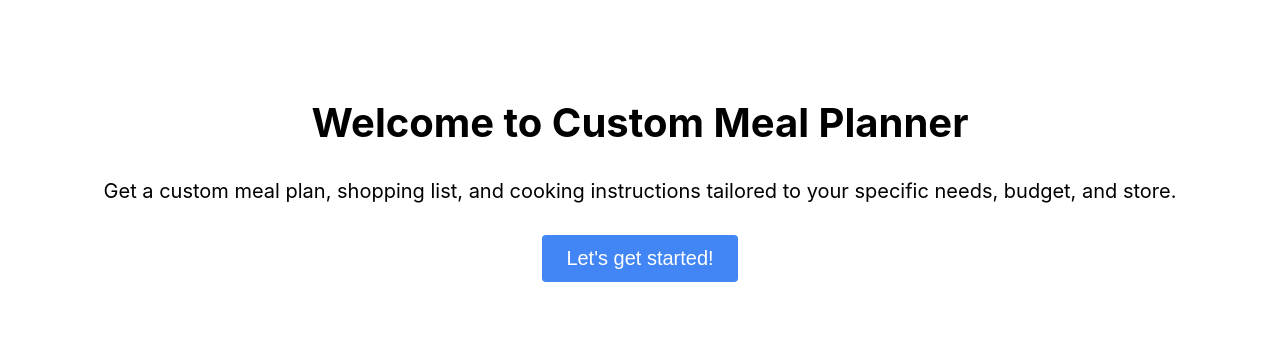
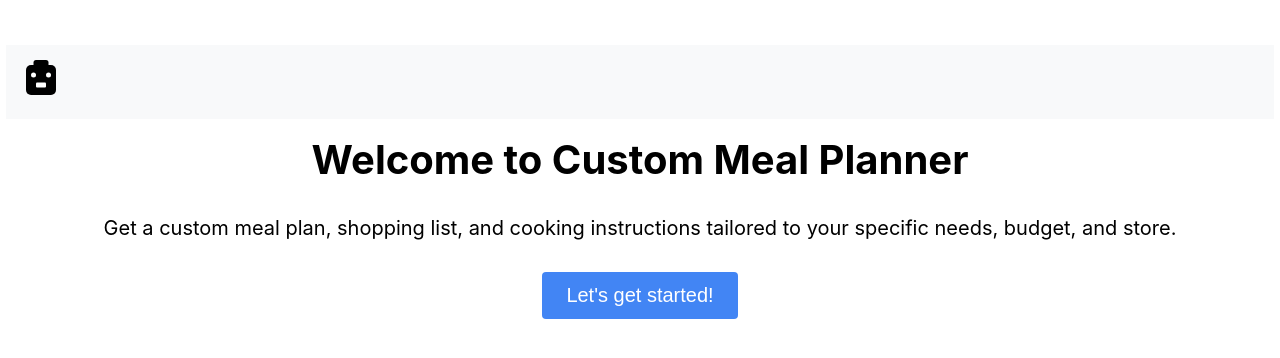
Before and after one commit to martinclason123/ai-grocery-list, a Next.js app: page / in a window 1280 px wide. Shown: the part 210-568 px from the top of the page. Built offline with nearby package versions, Linux system fonts and the light colour scheme.

Commit message:
form enhancements

```diff
--- a/src/components/ConfirmationPage.js
+++ b/src/components/ConfirmationPage.js
@@ -5,9 +5,10 @@ import {
   QuestionAnswer,
   Question,
   Answer,
+  BackButton,
 } from "@/styles/ConfirmationPageStyles";
 
-const ConfirmationPage = ({ formData }) => {
+const ConfirmationPage = ({ formData, onBackButtonClick }) => {
   const formattedFormData = Object.entries(formData);
 
   return (
@@ -19,6 +20,7 @@ const ConfirmationPage = ({ formData }) => {
           <Answer>{JSON.stringify(answer)}</Answer>
         </QuestionAnswer>
       ))}
+      <BackButton onClick={onBackButtonClick}>Back</BackButton>
     </ConfirmationContainer>
   );
 };
--- a/src/components/questions/Question1.js
+++ b/src/components/questions/Question1.js
@@ -5,7 +5,7 @@ import {
   AnswerInput,
 } from "@/styles/QuestionStyles";
 
-const Question1 = ({ onFormDataChange }) => {
+const Question1 = ({ onFormDataChange, value }) => {
   const inputRef = useRef();
 
   useEffect(() => {
@@ -25,6 +25,7 @@ const Question1 = ({ onFormDataChange }) => {
         min="1"
         step="1"
         onChange={handleChange}
+        value={value || ""}
       />
     </QuestionContainer>
   );
--- a/src/components/questions/Question2.js
+++ b/src/components/questions/Question2.js
@@ -5,7 +5,7 @@ import {
   AnswerInput,
 } from "@/styles/QuestionStyles";
 
-const Question2 = ({ onFormDataChange }) => {
+const Question2 = ({ onFormDataChange, value }) => {
   const inputRef = useRef();
 
   useEffect(() => {
@@ -25,6 +25,7 @@ const Question2 = ({ onFormDataChange }) => {
         min="1"
         step="1"
         onChange={handleChange}
+        value={value || ""}
       />
     </QuestionContainer>
   );
--- a/src/components/questions/Question3.js
+++ b/src/components/questions/Question3.js
@@ -7,10 +7,10 @@ import {
   PredictiveMatch,
 } from "@/styles/QuestionStyles";
 
-const Question3 = ({ onFormDataChange }) => {
+const Question3 = ({ onFormDataChange, value }) => {
   const inputRef = useRef();
   const [matches, setMatches] = useState([]);
-  const [inputValue, setInputValue] = useState("");
+  const [inputValue, setInputValue] = useState(value || "");
 
   const StoreList = [
     /* Populate this data with the most popular US grocery stores */
--- a/src/components/questions/Question4.js
+++ b/src/components/questions/Question4.js
@@ -6,10 +6,10 @@ import {
   CheckBoxLabel,
 } from "@/styles/QuestionStyles";
 
-const Question4 = ({ onFormDataChange }) => {
+const Question4 = ({ onFormDataChange, value }) => {
   const inputRef = useRef();
 
-  const [priorities, setPriorities] = useState([]);
+  const [priorities, setPriorities] = useState(value || []);
 
   useEffect(() => {
     inputRef.current.focus();
@@ -37,6 +37,7 @@ const Question4 = ({ onFormDataChange }) => {
             value={priority}
             id={`priority-${index}`}
             onChange={handleChange}
+            checked={priorities.includes(priority)}
           />
           <CheckBoxLabel htmlFor={`priority-${index}`}>
             {priority}
--- a/src/components/questions/Question5.js
+++ b/src/components/questions/Question5.js
@@ -7,11 +7,11 @@ import {
   AddButton,
 } from "@/styles/QuestionStyles";
 
-const Question5 = ({ onFormDataChange }) => {
+const Question5 = ({ onFormDataChange, value }) => {
   const inputRef = useRef();
   const otherRef = useRef();
 
-  const [restricted, setRestricted] = useState([]);
+  const [restricted, setRestricted] = useState(value || []);
   const [other, setOther] = useState("");
   const [restrictedList, setRestrictedList] = useState([
     "Eggs",
--- a/src/components/questions/Question6.js
+++ b/src/components/questions/Question6.js
@@ -6,10 +6,10 @@ import {
   CheckBoxLabel,
 } from "@/styles/QuestionStyles";
 
-const Question6 = ({ onFormDataChange }) => {
+const Question6 = ({ onFormDataChange, value }) => {
   const inputRef = useRef();
 
-  const [meals, setMeals] = useState([]);
+  const [meals, setMeals] = useState(value || []);
 
   useEffect(() => {
     inputRef.current.focus();
@@ -37,6 +37,7 @@ const Question6 = ({ onFormDataChange }) => {
             value={priority}
             id={`priority-${index}`}
             onChange={handleChange}
+            checked={meals.includes(priority)}
           />
           <CheckBoxLabel htmlFor={`priority-${index}`}>
             {priority}
--- a/src/components/questions/Question7.js
+++ b/src/components/questions/Question7.js
@@ -1,3 +1,4 @@
+// Question7.js
 import React, { useEffect, useRef, useState } from "react";
 import {
   QuestionContainer,
@@ -6,10 +7,10 @@ import {
   CheckBoxLabel,
 } from "@/styles/QuestionStyles";
 
-const Question7 = ({ onFormDataChange }) => {
+const Question7 = ({ onFormDataChange, value }) => {
   const inputRef = useRef();
 
-  const [selectedDay, setSelectedDay] = useState("");
+  const [selectedDay, setSelectedDay] = useState(value || "");
 
   useEffect(() => {
     inputRef.current.focus();
--- a/src/pages/index.js
+++ b/src/pages/index.js
@@ -1,22 +1,87 @@
-import React, { useState } from "react";
+import React, { useState, useEffect } from "react";
 import Head from "next/head";
 import {
   Container,
   Header,
   Description,
   CallToAction,
+  Navbar,
+  RobotLogo,
 } from "../styles/HomePageStyles";
 import MultiStepForm from "../components/MultiStepForm";
 
 export default function Home() {
   const [showForm, setShowForm] = useState(false);
+  const [initialized, setInitialized] = useState(false);
+
+  useEffect(() => {
+    if (typeof window !== "undefined") {
+      const initialShowForm = localStorage.getItem("formOpen") === "true";
+      setShowForm(initialShowForm);
+      setInitialized(true);
+    }
+  }, []);
+
+  useEffect(() => {
+    if (initialized) {
+      if (typeof window !== "undefined" && showForm) {
+        localStorage.setItem("formOpen", "true");
+      } else if (typeof window !== "undefined") {
+        localStorage.removeItem("formOpen");
+      }
+    }
+  }, [showForm, initialized]);
 
   const handleGetStarted = () => {
     setShowForm(true);
   };
 
+  const handleLogoClick = () => {
+    setShowForm(false);
+  };
+
   return (
     <Container>
+      <Navbar>
+        <RobotLogo onClick={handleLogoClick}>
+          <svg
+            xmlns="http://www.w3.org/2000/svg"
+            viewBox="0 0 100 100"
+            width="50"
+            height="50"
+          >
+            <rect
+              x="20"
+              y="20"
+              width="60"
+              height="60"
+              fill="black"
+              rx="10"
+              ry="10"
+            />
+            <rect
+              x="35"
+              y="10"
+              width="30"
+              height="15"
+              fill="black"
+              rx="5"
+              ry="5"
+            />
+            <circle cx="35" cy="40" r="5" fill="white" />
+            <circle cx="65" cy="40" r="5" fill="white" />
+            <rect
+              x="40"
+              y="55"
+              width="20"
+              height="10"
+              fill="white"
+              rx="2"
+              ry="2"
+            />
+          </svg>
+        </RobotLogo>
+      </Navbar>
       <Head>
         <title>Custom Meal Planner</title>
         <meta
--- a/src/styles/ConfirmationPageStyles.js
+++ b/src/styles/ConfirmationPageStyles.js
@@ -28,3 +28,17 @@ export const Answer = styled.p`
   font-size: 1.1rem;
   margin: 0;
 `;
+
+export const BackButton = styled.button`
+  background-color: #0099ff;
+  color: white;
+  border: none;
+  cursor: pointer;
+  padding: 10px 20px;
+  font-size: 16px;
+  margin-top: 20px;
+
+  &:hover {
+    background-color: #007acc;
+  }
+`;
--- a/src/styles/HomePageStyles.js
+++ b/src/styles/HomePageStyles.js
@@ -37,3 +37,16 @@ export const CallToAction = styled.button`
     color: white;
   }
 `;
+
+export const Navbar = styled.nav`
+  display: flex;
+  align-items: center;
+  justify-content: flex-start;
+  background-color: #f8f9fa;
+  padding: 10px;
+  width: 100%;
+`;
+
+export const RobotLogo = styled.div`
+  cursor: pointer;
+`;
```
Also changed, not shown: src/components/MultiStepForm.js (+29 -6 lines).
